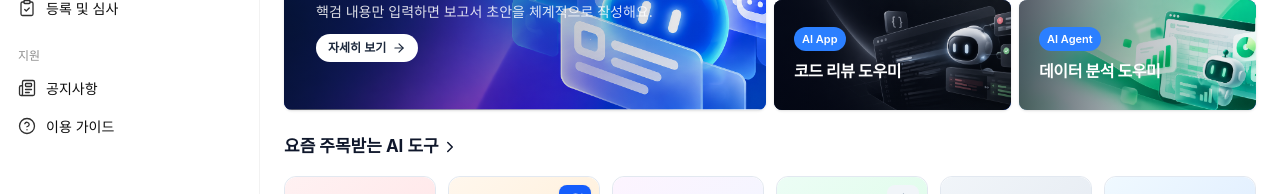
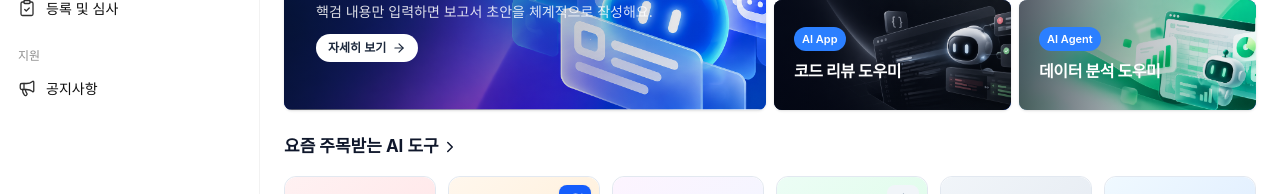
Before and after one commit to office-c2lab/Onadm_AI_Front, a React (Vite) app: page /user/aistore/store in a window 1280 px wide. Shown: the part 246-440 px from the top of the page. Built offline with nearby package versions, Linux system fonts and the light colour scheme.

Commit message:
feat : 사이드바 정리

```diff
--- a/src/components/usersidebar/UserAccountMenu.jsx
+++ b/src/components/usersidebar/UserAccountMenu.jsx
@@ -15,8 +15,8 @@ import usePreferencesStore from '../../stores/preferencesStore.js';
 const menuGroups = [
   [
     { id: 'upgrade', label: '플랜 업그레이드', icon: Sparkles },
-    { id: 'assistant', label: 'ONDAM 도우미', icon: Bot, ondamOnly: true },
-    { id: 'dark-mode', label: '다크 모드', icon: Moon, ondamOnly: true },
+    { id: 'assistant', label: 'ONDAM 도우미', icon: Bot, assistantOnly: true },
+    { id: 'dark-mode', label: '다크 모드', icon: Moon, darkModeAvailableOnly: true },
     { id: 'personalization', label: '개인 설정', icon: SlidersHorizontal },
     { id: 'profile', label: '프로필', icon: CircleUserRound },
     { id: 'settings', label: '설정', icon: Settings },
@@ -32,6 +32,7 @@ export default function UserAccountMenu({
   onAction,
   assistantEnabled,
   onAssistantEnabledChange,
+  darkModeAvailable = false,
 }) {
   const [open, setOpen] = useState(false);
   const isDarkModeEnabled = usePreferencesStore(state => state.isDarkModeEnabled);
@@ -125,7 +126,11 @@ export default function UserAccountMenu({
               }
             >
               {group
-                .filter(item => !item.ondamOnly || typeof assistantEnabled === 'boolean')
+                .filter(
+                  item =>
+                    (!item.assistantOnly || typeof assistantEnabled === 'boolean') &&
+                    (!item.darkModeAvailableOnly || darkModeAvailable)
+                )
                 .map(item => {
                   const Icon = item.icon;
                   const isAssistantItem = item.id === 'assistant';
--- a/src/components/usersidebar/aistoresidebar/AiStoreSidebar.jsx
+++ b/src/components/usersidebar/aistoresidebar/AiStoreSidebar.jsx
@@ -1,10 +1,9 @@
 import {
   Atom,
-  CircleHelp,
   ClipboardCheck,
   Grid2X2,
   LibraryBig,
-  Newspaper,
+  Megaphone,
   PanelLeft,
   Store,
 } from 'lucide-react';
@@ -22,10 +21,7 @@ const storeItems = [
   { label: '라이브러리', to: '/user/aistore/library', icon: LibraryBig },
 ];
 
-const supportItems = [
-  { label: '공지사항', to: '/user/aistore/notices', icon: Newspaper },
-  { label: '이용 가이드', to: '/user/aistore/guide', icon: CircleHelp },
-];
+const supportItems = [{ label: '공지사항', to: '/user/aistore/notices', icon: Megaphone }];
 
 function SidebarLink({ item, onNavigate }) {
   const Icon = item.icon;
@@ -176,7 +172,7 @@ export default function AiStoreSidebar({ className = '', onNavigate, onClose })
       </div>
 
       <div className="shrink-0 border-t border-black/5 p-2">
-        <UserAccountMenu />
+        <UserAccountMenu darkModeAvailable />
       </div>
     </aside>
   );
--- a/src/components/usersidebar/ondamsidebar/OndamSidebar.jsx
+++ b/src/components/usersidebar/ondamsidebar/OndamSidebar.jsx
@@ -1001,6 +1001,7 @@ export default function OndamSidebar({
           onAction={onSelectMenu}
           assistantEnabled={assistantEnabled}
           onAssistantEnabledChange={onAssistantEnabledChange}
+          darkModeAvailable
         />
       </div>
 
```
